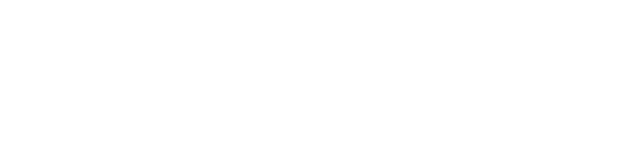
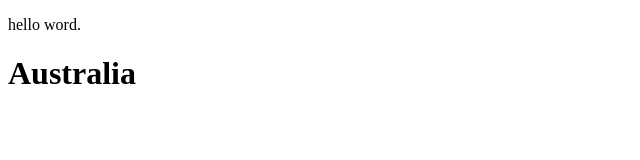
Before and after one commit to nk-gears/author-quotes-git-demo, a plain HTML site: page index.html in a window 1280 px wide. Shown: the whole page, without its empty margins (0-640 px from the left). Drawn offline with Linux system fonts and the light colour scheme.

Commit message:
My changes

```diff
--- a/index.html
+++ b/index.html
@@ -3,7 +3,7 @@
     <title>Simple Git Demo</title>
 </head>
 <body>
-
-
+<p> hello word.</p>
+<h1>Australia</h1>
 </body>
 </html
```
